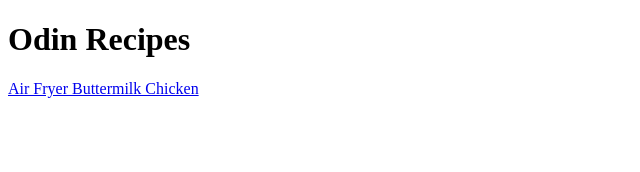
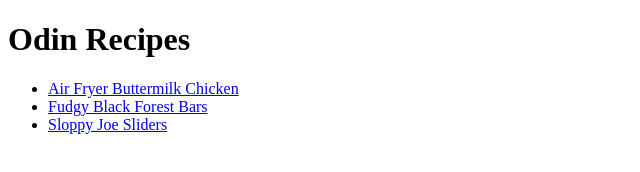
Before and after one commit to abrahamsaragih/odin-recipes, a plain HTML site: page index.html in a window 1280 px wide. Shown: the whole page, without its empty margins (0-640 px from the left). Drawn offline with Linux system fonts and the light colour scheme.

Commit message:
Putting recipes to index.html

```diff
--- a/index.html
+++ b/index.html
@@ -8,6 +8,10 @@
 <body>
     <h1>Odin Recipes</h1>
 
-    <a href="recipes/air-fryer-buttermilk-fried-chicken.html">Air Fryer Buttermilk Chicken</a>
+    <ul>
+        <li><a href="recipes/air-fryer-buttermilk-fried-chicken.html">Air Fryer Buttermilk Chicken</a></li>
+        <li><a href="recipes/fudgy-black-forest-bars.html">Fudgy Black Forest Bars</a></li>
+        <li><a href="recipes/sloppy-joe-sliders.html">Sloppy Joe Sliders</a></li>
+    </ul>
 </body>
 </html>
```
